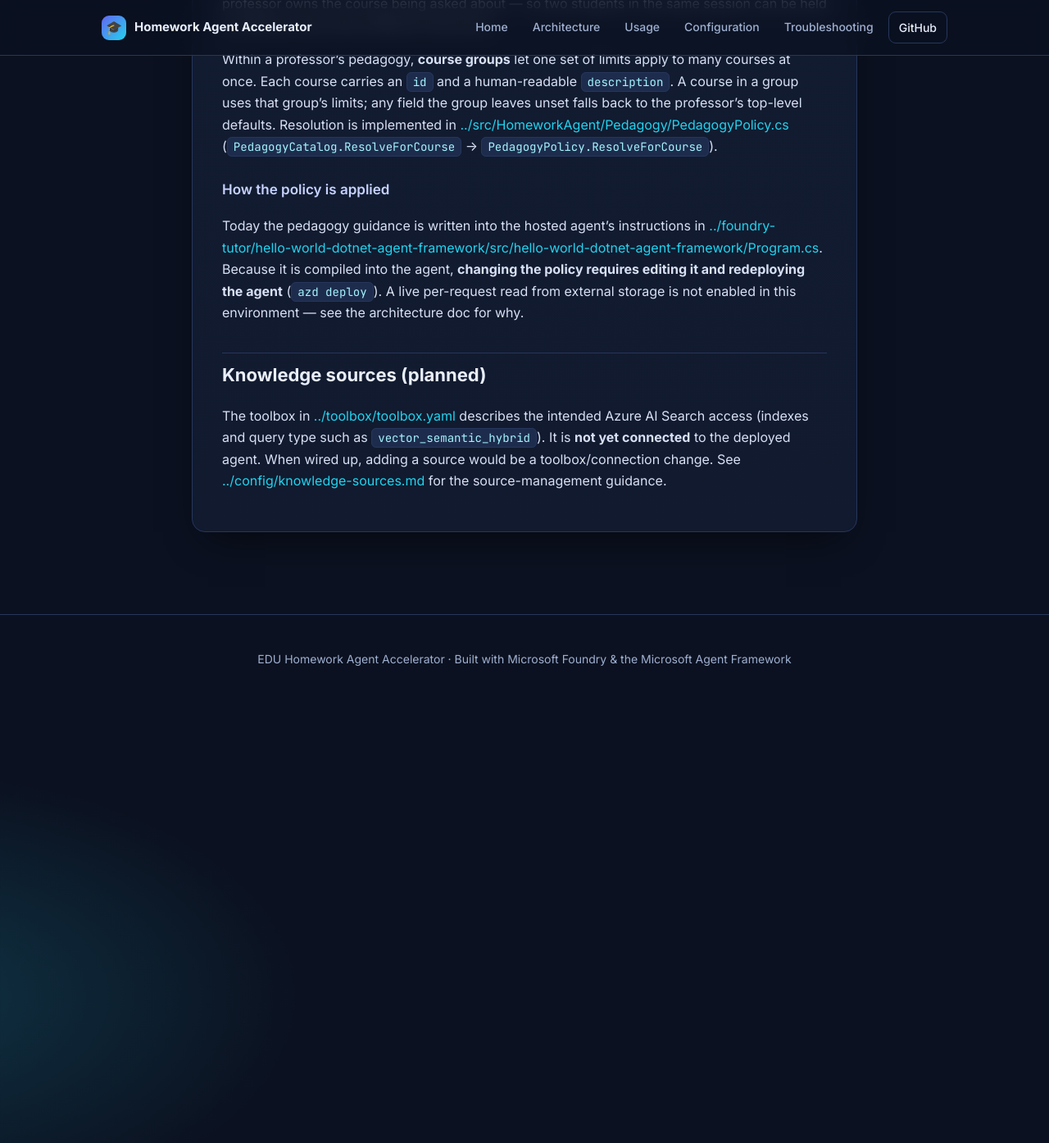
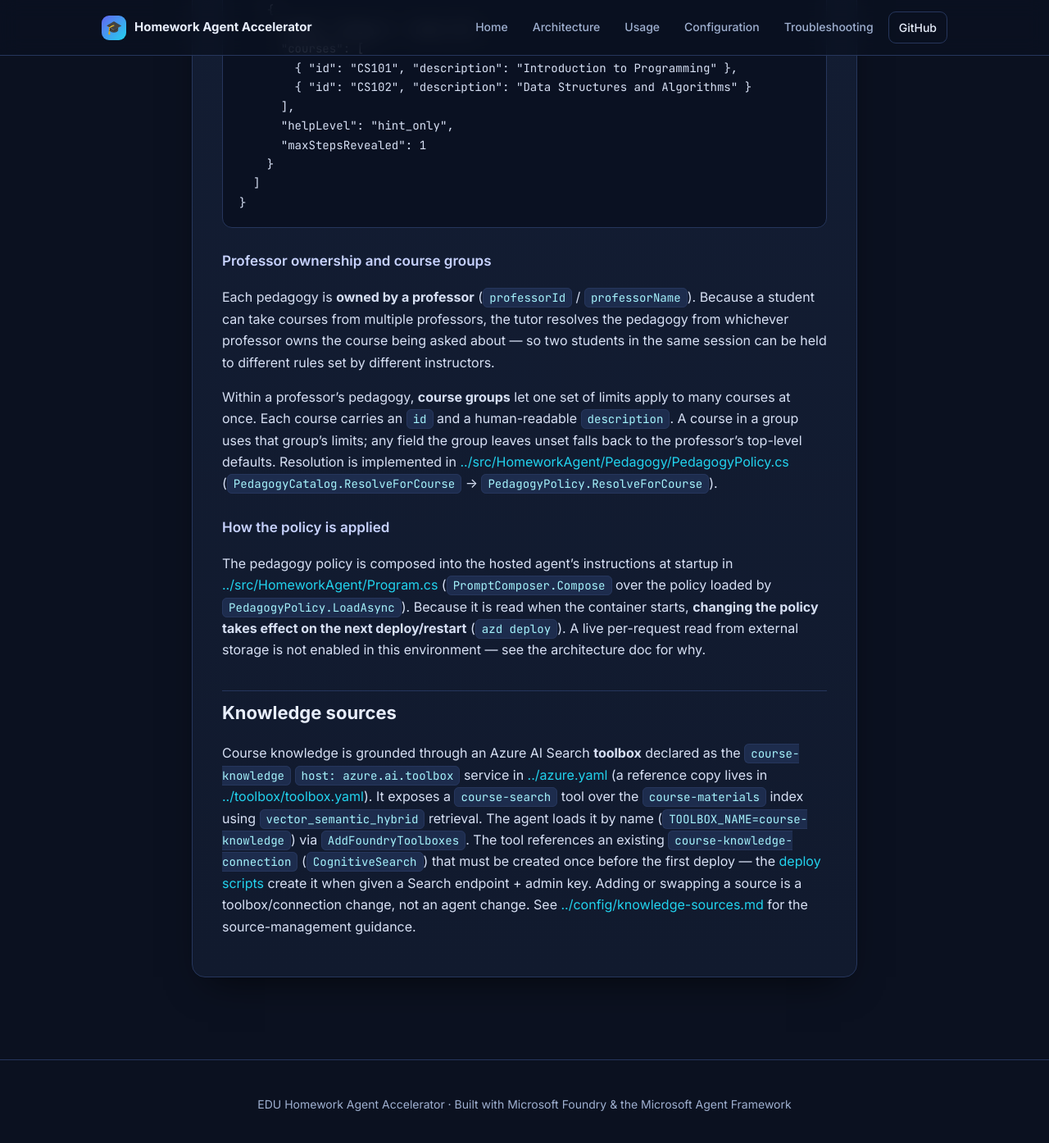
Before and after one commit to dbruun/edu-cohort-homework, a Jekyll site: the page built from docs/configuration.md, in a window 1280 px wide and 1400 px high, scrolled down 2725 px. Shown: the top 1394 px of the window at 82% size. Built offline with Jekyll 4.4.1, drawn with Linux system fonts in a browser that asks for light colours; our own code applies the rules of GitHub Pages for plain Markdown files; some of the changed text lies outside the part shown.

Commit message:
feat: enhance documentation and deployment scripts for Azure AI Search toolbox integration

```diff
--- a/docs/configuration.md
+++ b/docs/configuration.md
@@ -1,19 +1,21 @@
 # Configuration guide
 
-The deployed hosted agent is configured through **environment variables** (declared in its Foundry manifest) and the **pedagogy policy** that shapes tutoring behavior. The **toolbox** is defined but not yet connected.
+The deployed hosted agent is configured through **environment variables** (declared in its Foundry manifest) and the **pedagogy policy** that shapes tutoring behavior. Course knowledge is grounded through an Azure AI Search **toolbox**.
 
 ## Environment variables
 
-The hosted agent's manifest ([../foundry-tutor/hello-world-dotnet-agent-framework/azure.yaml](../foundry-tutor/hello-world-dotnet-agent-framework/azure.yaml)) declares these. Foundry injects the project endpoint automatically at runtime.
+The hosted agent's manifest ([../azure.yaml](../azure.yaml)) declares these. Foundry injects the project endpoint automatically at runtime.
 
 | Variable | Purpose | Example |
 | --- | --- | --- |
 | `FOUNDRY_PROJECT_ENDPOINT` | Foundry project endpoint (auto-injected in the hosted container) | `https://<account>.services.ai.azure.com/api/projects/<project>` |
 | `AZURE_AI_MODEL_DEPLOYMENT_NAME` | Model deployment the agent invokes | `gpt-5.4-mini` |
+| `TOOLBOX_NAME` | Name of the Foundry Toolbox the agent loads for course knowledge | `course-knowledge` |
+| `PEDAGOGY_POLICY_URI` | Path to the pedagogy policy JSON (baked into the image) | `./Pedagogy/pedagogy-policy.json` |
 
-The `scripts/deploy.*` scripts set `AZURE_AI_MODEL_DEPLOYMENT_NAME` and the subscription/location into the `azd` environment before deploy — see [../scripts/README.md](../scripts/README.md).
+The `scripts/deploy.*` scripts set `AZURE_AI_MODEL_DEPLOYMENT_NAME`, `PEDAGOGY_POLICY_URI`, and the subscription/location into the `azd` environment before deploy — see [../scripts/README.md](../scripts/README.md).
 
-> **Legacy note:** Older docs referenced `TOOLBOX_ENDPOINT` and `PEDAGOGY_POLICY_URI`. Those belonged to an earlier self-hosted prototype that has been replaced by the hosted Foundry agent and are no longer used.
+> **Legacy note:** Older docs referenced a `TOOLBOX_ENDPOINT` URL variable. That belonged to an earlier self-hosted prototype; the hosted Foundry agent now loads its toolbox by name (`TOOLBOX_NAME`), so `TOOLBOX_ENDPOINT` is no longer used.
 
 ## Pedagogy policy
 
@@ -67,8 +69,8 @@
 
 ### How the policy is applied
 
-Today the pedagogy guidance is written into the hosted agent's instructions in [../foundry-tutor/hello-world-dotnet-agent-framework/src/hello-world-dotnet-agent-framework/Program.cs](../foundry-tutor/hello-world-dotnet-agent-framework/src/hello-world-dotnet-agent-framework/Program.cs). Because it is compiled into the agent, **changing the policy requires editing it and redeploying the agent** (`azd deploy`). A live per-request read from external storage is not enabled in this environment — see the architecture doc for why.
+The pedagogy policy is composed into the hosted agent's instructions at startup in [../src/HomeworkAgent/Program.cs](../src/HomeworkAgent/Program.cs) (`PromptComposer.Compose` over the policy loaded by `PedagogyPolicy.LoadAsync`). Because it is read when the container starts, **changing the policy takes effect on the next deploy/restart** (`azd deploy`). A live per-request read from external storage is not enabled in this environment — see the architecture doc for why.
 
-## Knowledge sources (planned)
+## Knowledge sources
 
-The toolbox in [../toolbox/toolbox.yaml](../toolbox/toolbox.yaml) describes the intended Azure AI Search access (indexes and query type such as `vector_semantic_hybrid`). It is **not yet connected** to the deployed agent. When wired up, adding a source would be a toolbox/connection change. See [../config/knowledge-sources.md](../config/knowledge-sources.md) for the source-management guidance.
+Course knowledge is grounded through an Azure AI Search **toolbox** declared as the `course-knowledge` `host: azure.ai.toolbox` service in [../azure.yaml](../azure.yaml) (a reference copy lives in [../toolbox/toolbox.yaml](../toolbox/toolbox.yaml)). It exposes a `course-search` tool over the `course-materials` index using `vector_semantic_hybrid` retrieval. The agent loads it by name (`TOOLBOX_NAME=course-knowledge`) via `AddFoundryToolboxes`. The tool references an existing `course-knowledge-connection` (`CognitiveSearch`) that must be created once before the first deploy — the [deploy scripts](../scripts/README.md) create it when given a Search endpoint + admin key. Adding or swapping a source is a toolbox/connection change, not an agent change. See [../config/knowledge-sources.md](../config/knowledge-sources.md) for the source-management guidance.
```
Also changed, not shown: docs/architecture.md (+2 -2 lines), docs/how-to-use.md (+5 -5 lines), scripts/README.md, 2 other files.
